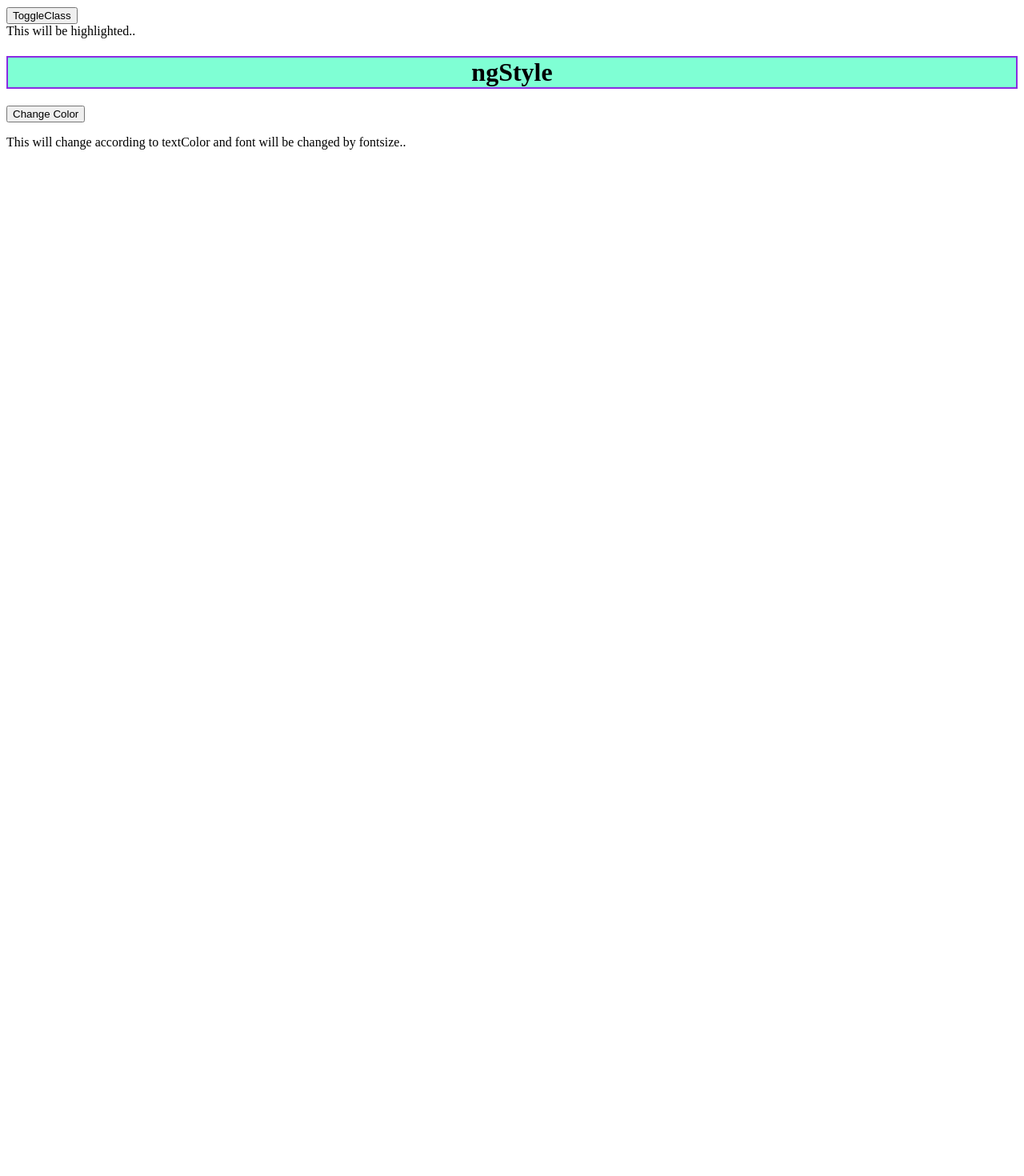
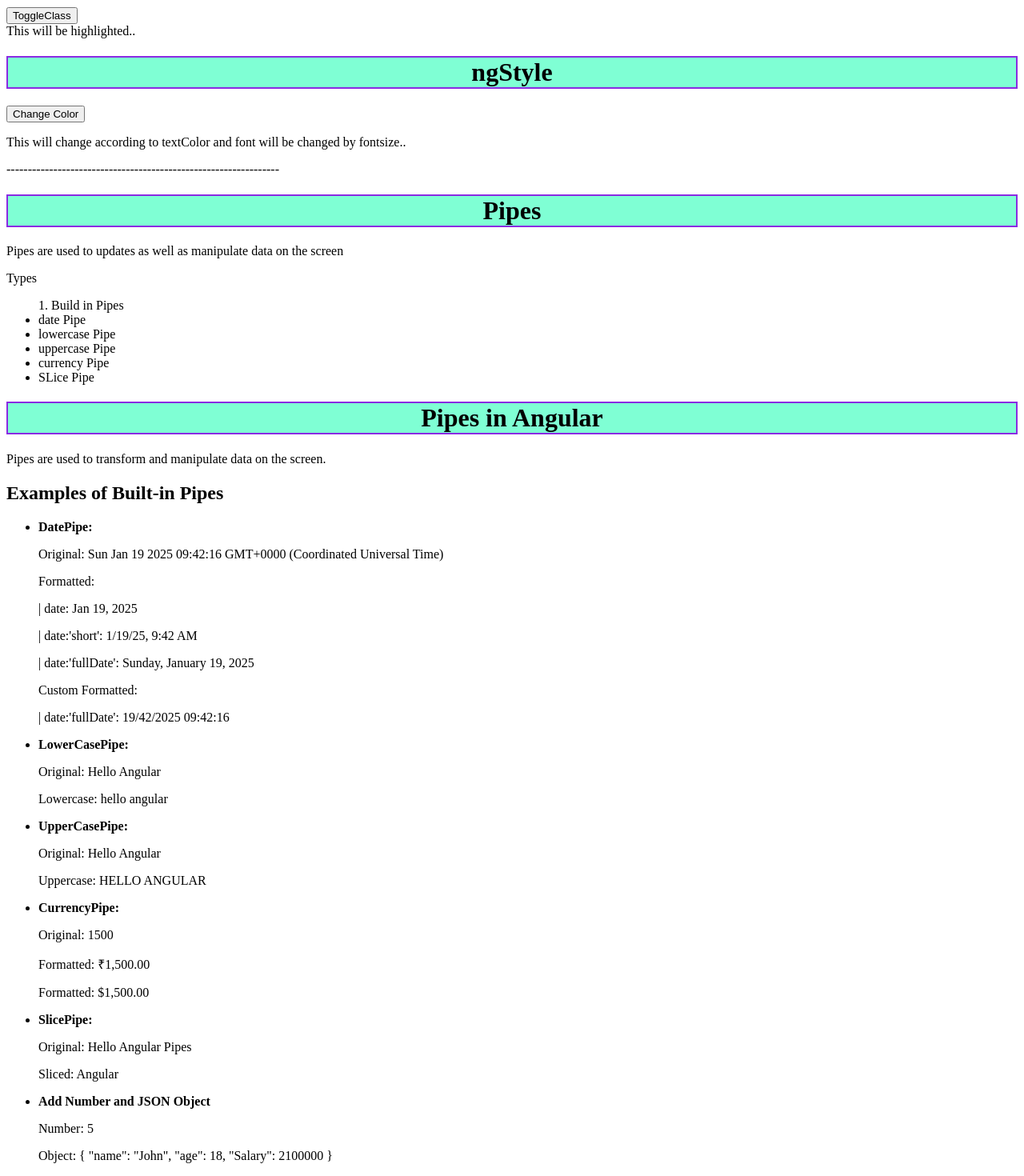
Before and after one commit to RishiSetpal/angular-ninteen, an Angular app: page / in a window 1280 px wide. Shown: the part 1146-2616 px from the top of the page at 80% size. Before the commit the page ends 1349 px from the top, so only its background shows below. Built offline with nearby package versions, Linux system fonts and the light colour scheme.

Commit message:
Pipes Part1 Build in Pipes

```diff
--- a/src/app/app.component.html
+++ b/src/app/app.component.html
@@ -71,3 +71,65 @@
     This will change according to textColor and font will be changed by fontsize..
   </p>
 </div>
+
+----------------------------------------------------------------
+
+<h1>Pipes</h1>
+<p>Pipes are used to updates as well as manipulate data on the screen</p>
+<p>Types</p>
+
+<ul> 1. Build in Pipes
+  <li> date Pipe </li>
+  <li> lowercase Pipe </li>
+  <li> uppercase Pipe </li>
+  <li> currency Pipe </li>
+  <li> SLice Pipe </li>
+</ul>
+
+<h1>Pipes in Angular</h1>
+<p>Pipes are used to transform and manipulate data on the screen.</p>
+
+<h2>Examples of Built-in Pipes</h2>
+<ul>
+  <li>
+    <strong>DatePipe:</strong>
+    <p>Original: {{ today }}</p>
+    <p>Formatted:</p>
+    <p>| date: {{ today | date }}</p>
+    <p>| date:'short': {{ today | date:'short' }}</p>
+    <p>| date:'fullDate': {{ today | date:'fullDate' }}</p>
+    <p>Custom Formatted:</p>
+    <p>| date:'fullDate': {{ today | date:'dd/mm/yyyy HH:mm:ss' }}</p>
+  </li>
+  <li>
+    <strong>LowerCasePipe:</strong>
+    <p>Original: {{ 'Hello Angular' }}</p>
+    <p>Lowercase: {{ 'Hello Angular' | lowercase }}</p>
+  </li>
+  <li>
+    <strong>UpperCasePipe:</strong>
+    <p>Original: {{ 'Hello Angular' }}</p>
+    <p>Uppercase: {{ 'Hello Angular' | uppercase }}</p>
+  </li>
+  <li>
+    <strong>CurrencyPipe:</strong>
+    <p>Original: {{ price }}</p>
+    <p>Formatted: {{ price | currency:'INR' }}</p>
+    <p>Formatted: {{ price | currency:'USD':'symbol' }}</p>
+  </li>
+  <li>
+    <strong>SlicePipe:</strong>
+    <p>Original: {{ 'Hello Angular Pipes' }}</p>
+    <p>Sliced: {{ 'Hello Angular Pipes' | slice:6:13 }}</p>
+  </li>
+  <li>
+    <strong>Add Number and JSON Object</strong>
+    <p>Number: {{ 5 }}</p>
+    <p>Object: {{ user1 | json }}</p>
+    <!-- <p>Result: {{ 5 | addNumberToJson:user1:'age' }}</p> -->
+  </li>
+</ul>
+<!--
+<h2>Example of a Custom Pipe</h2>
+<p>Original: {{ 'Angular' }}</p>
+<p>Reversed: {{ 'Angular' | reverse }}</p> -->
--- a/src/app/app.component.ts
+++ b/src/app/app.component.ts
@@ -1,4 +1,4 @@
-import { Component } from '@angular/core';
+import { Component, Pipe, PipeTransform } from '@angular/core';
 import { RouterOutlet } from '@angular/router';
 import { HeaderComponent } from './header/header.component';
 import { TwowaycomponentComponent } from './twowaycomponent/twowaycomponent.component';
@@ -6,6 +6,19 @@ import { ParentcmpComponent } from './parentcmp/parentcmp.component';
 import { CounterComponent } from './counter/counter.component';
 import { CommonModule } from '@angular/common';
 import { FormsModule } from '@angular/forms';
+
+// Custom Pipe to Add Number and JSON Object
+@Pipe({
+  name: 'addNumberToJson',
+})
+export class AddNumberToJsonPipe implements PipeTransform {
+  transform(number: number, obj: any, key: string): any {
+    if (obj && key in obj && typeof obj[key] === 'number') {
+      return number + obj[key]; // Add number and the specified key's value
+    }
+    return 'Invalid Operation'; // Return error message for invalid cases
+  }
+}
 
 @Component({
   selector: 'app-root',
@@ -50,8 +63,16 @@ export class AppComponent {
   textColor = '';
   fontSize = '';
   changeColor() {
-
     this.textColor = this.textColor === 'black' ? 'blue' : 'red';
     this.fontSize = this.fontSize === '16px' ? '40px' : '10px';
   }
+
+  today: Date = new Date(); // Current date
+  price: number = 1500; // Example price
+
+  user1: any = {
+    name: 'John',
+    age: 18,
+    Salary: 21_00_000,
+  };
 }
```
